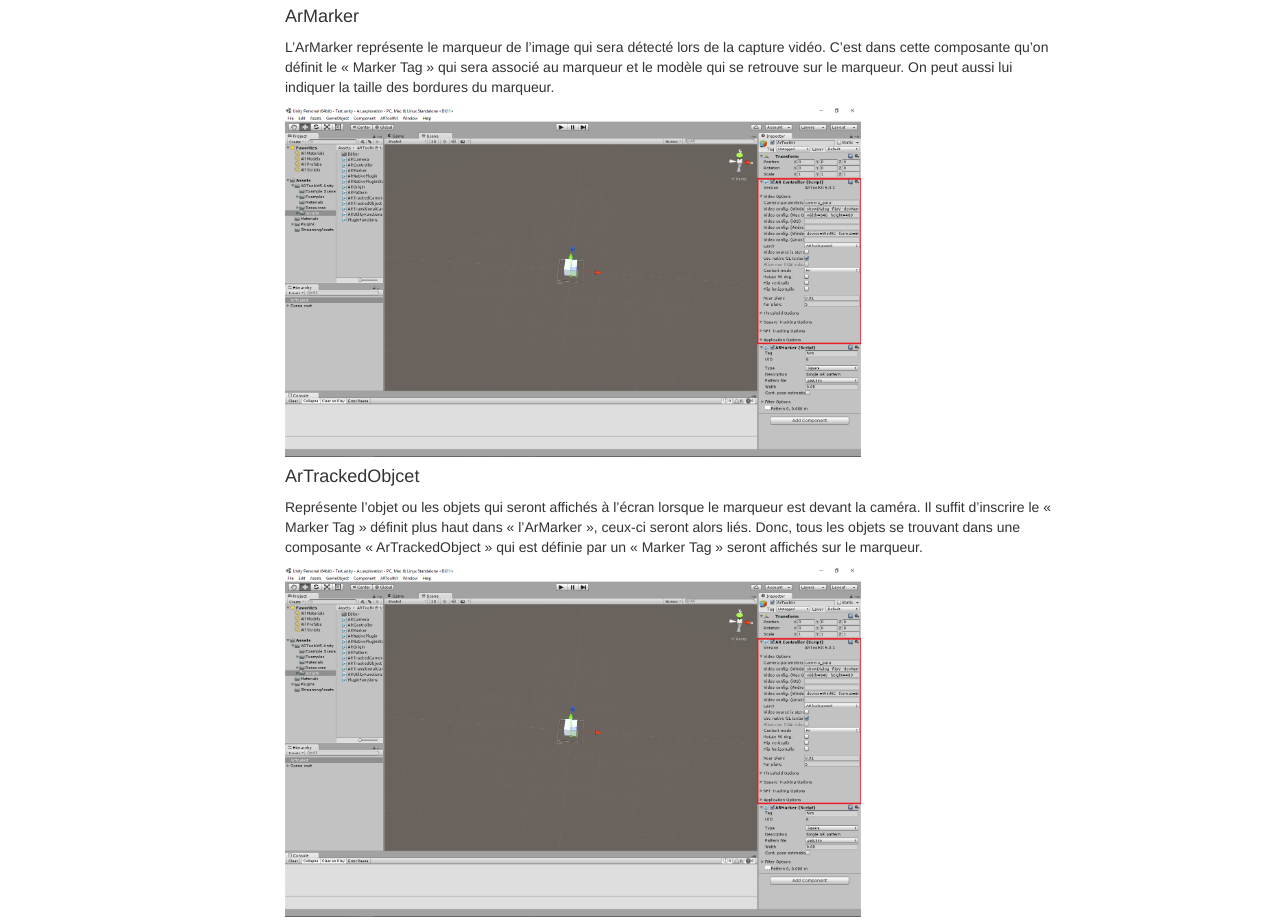
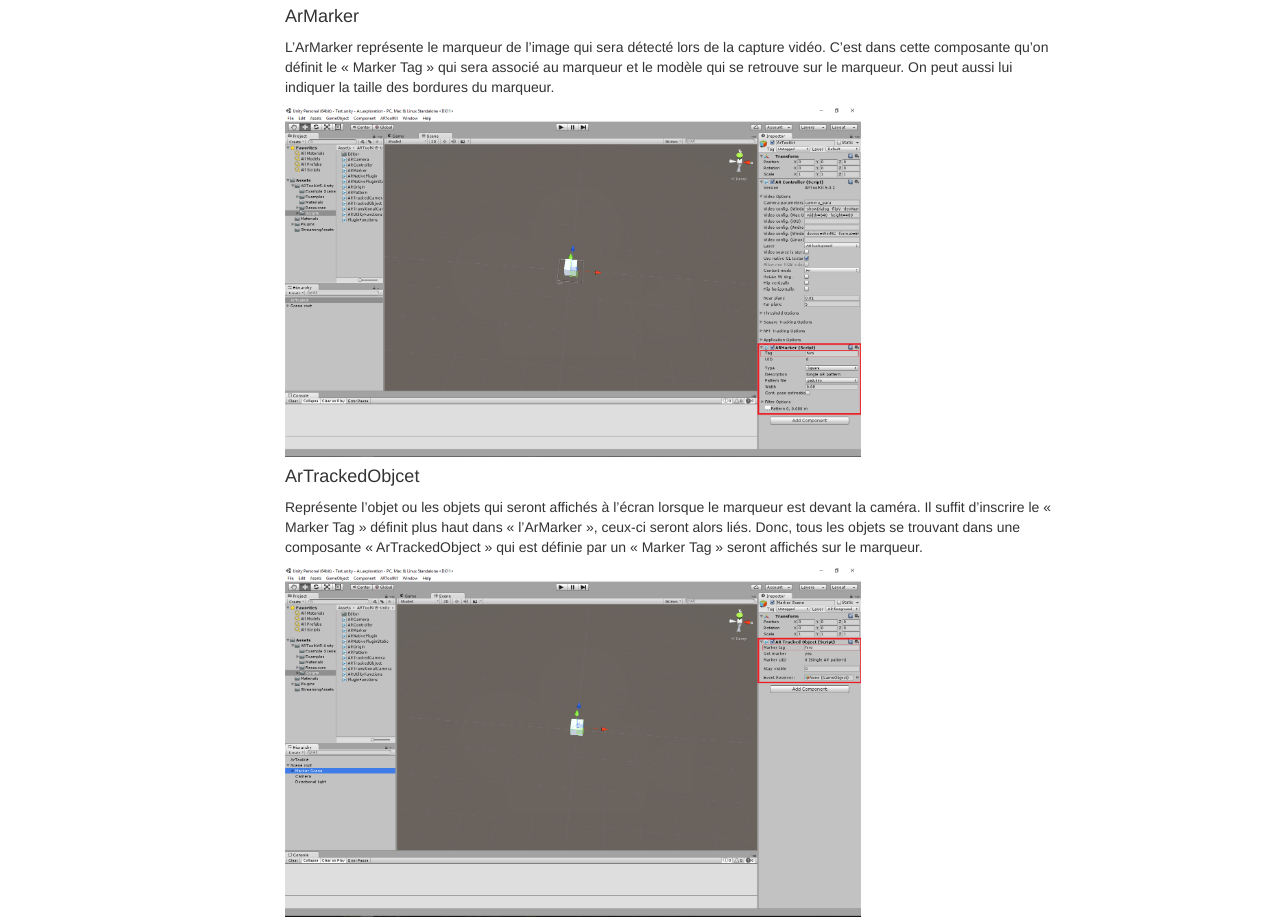
Before and after one commit to willbur415/willbur415.github.io, a plain HTML site: page Billets/25Janvier.html in a window 1280 px wide. Shown: the part 818-1742 px from the top of the page. Drawn offline with Linux system fonts and the light colour scheme; files whose address does not match are found by name.

Commit message:
it<s twerking

```diff
--- a/Billets/25Janvier.html
+++ b/Billets/25Janvier.html
@@ -69,10 +69,10 @@
                             <p>L’ArOrigin définit le centre du monde qui s’affichera sur la vidéo. On l’appelle aussi la racine de la scène et est généralement placé au point (0, 0, 0) dans la scène Unity.</p>
                             <h4>ArMarker</h4>
                             <p>L’ArMarker représente le marqueur de l’image qui sera détecté lors de la capture vidéo. C’est dans cette composante qu’on définit le « Marker Tag » qui sera associé au marqueur et le modèle qui se retrouve sur le marqueur. On peut aussi lui indiquer la taille des bordures du marqueur.</p>
-                            <img src="../img/ArController.png" width="75%" height="75%" alt="ArMarker" />
+                            <img src="../img/ArMarker.png" width="75%" height="75%" alt="ArMarker" />
                             <h4>ArTrackedObjcet</h4>
                             <p>Représente l’objet ou les objets qui seront affichés à l’écran lorsque le marqueur est devant la caméra. Il suffit d’inscrire le « Marker Tag » définit plus haut dans « l’ArMarker », ceux-ci seront alors liés. Donc, tous les objets se trouvant dans une composante « ArTrackedObject » qui est définie par un « Marker Tag » seront affichés sur le marqueur.</p>
-                            <img src="../img/ArController.png" width="75%" height="75%" alt="ArTrackedObject" />
+                            <img src="../img/ArTrackedObject.png" width="75%" height="75%" alt="ArTrackedObject" />
                             <h4>ArCamera</h4>
                             <p></p>
                             <h4>À noter</h4>
```
